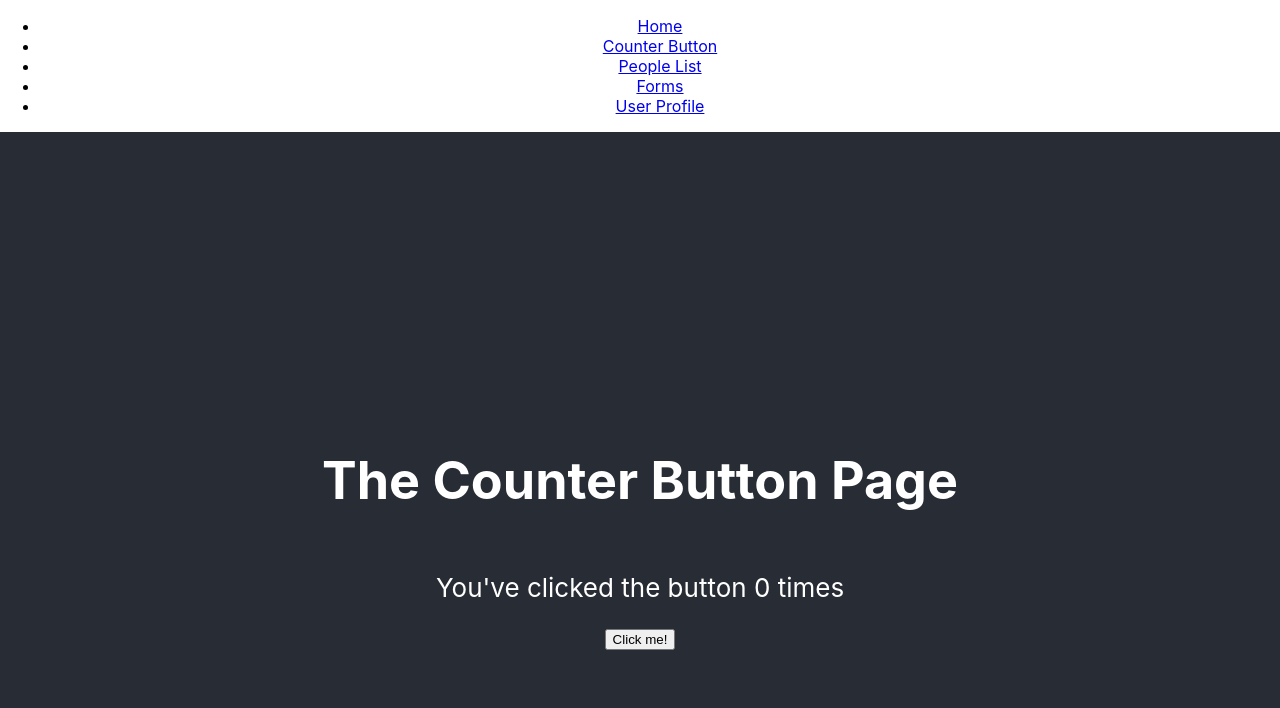
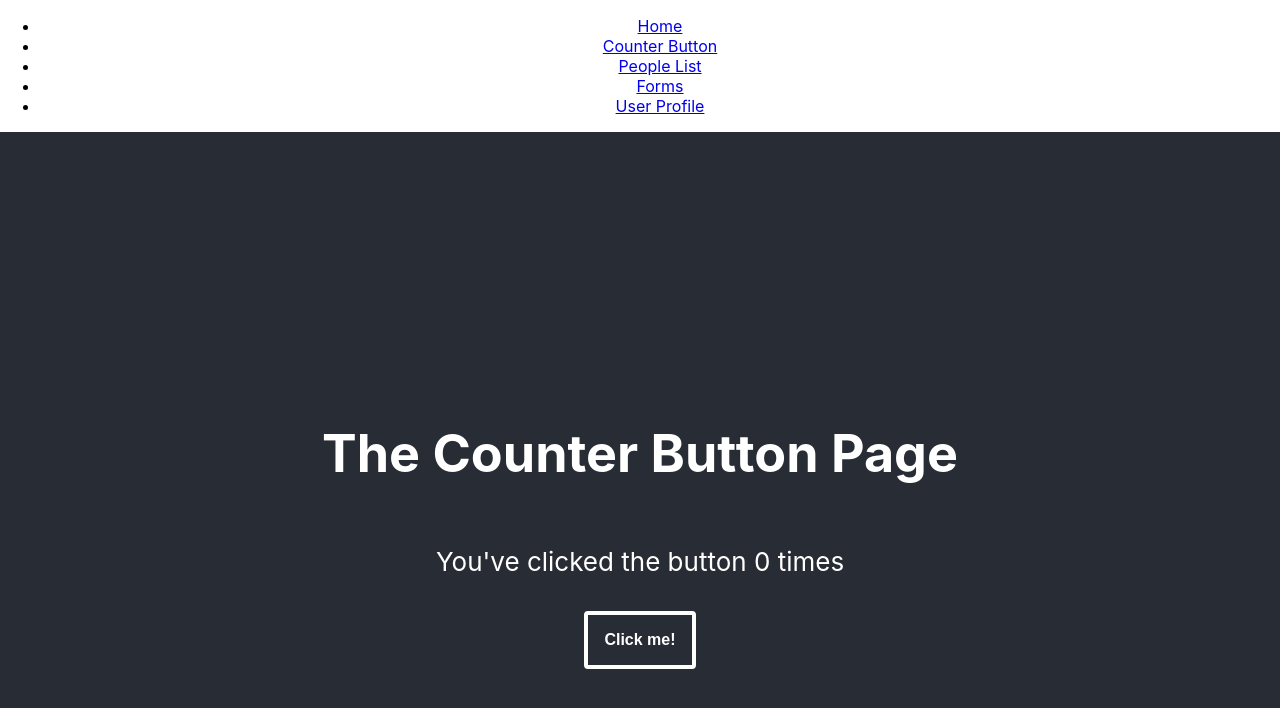
Before and after one commit to Pablo-Darias/react-practice, a React (Create React App) app: page /counter in a window 1280 px wide. Shown: the top 708 px of the page. Built offline with nearby package versions, Linux system fonts and the light colour scheme.

Commit message:
Lesson 6 - WIP

```diff
--- /dev/null
+++ b/src/Button.js
@@ -0,0 +1,23 @@
+import React from 'react'
+import styled from 'styled-components'
+
+const StyledButton = styled.button`
+  background-color: transparent;
+  border: 4px solid white;
+  border-radius: 4px;
+  color: white;
+  cursor: pointer;
+  font-size: 16px;
+  font-weight: bold;
+  margin: 8px;
+  outline: none;
+  padding: 16px
+
+`
+
+
+export const Button = ({ children, buttonColor, ...props }) => {
+  return (
+    <StyledButton buttonColor={buttonColor} {...props}>{children}</StyledButton>
+  )
+}
--- a/src/CongratulationsMessage.js
+++ b/src/CongratulationsMessage.js
@@ -1,10 +1,11 @@
 import React from 'react'
+import { Button } from './Button'
 
 export const CongratulationsMessage = ({ threshold, onHide }) => {
   return (
     <>
       <h1>Congratulations! You've reached {threshold}</h1>
-      <button onClick={onHide}>Hide</button>
+      <Button onClick={onHide}>Hide</Button>
     </>
   )
 
--- a/src/CounterButton.js
+++ b/src/CounterButton.js
@@ -1,4 +1,5 @@
 import React, { useEffect } from 'react'
+import { Button } from './Button'
 
 export const CounterButton = ({ onIncrement, numberOfClicks }) => {
   useEffect(() => {
@@ -9,7 +10,7 @@ export const CounterButton = ({ onIncrement, numberOfClicks }) => {
   return (
     <>
       <p>You've clicked the button {numberOfClicks} times</p>
-      <button onClick={onIncrement}>Click me!</button>
+      <Button onClick={onIncrement}>Click me!</Button>
     </>
   )
 }
--- a/src/pages/ControlledFormPage.js
+++ b/src/pages/ControlledFormPage.js
@@ -1,4 +1,5 @@
 import React, { useState } from 'react'
+import { Button } from '../Button'
 
 export const ControlledFormPage = () => {
   const [name, setName] = useState('')
@@ -32,14 +33,14 @@ export const ControlledFormPage = () => {
           onChange={e => setFavoriteColor(e.target.value)}
         />
       </div>
-      <button onClick={e => {
+      <Button onClick={e => {
         alert(`
           Your name is ${name},
           Your email is ${email},
           Your favoriteColor is ${favoriteColor},
         `)
         e.preventDefault()
-      }}>Submit</button>
+      }}>Submit</Button>
     </form>
   )
 }
--- a/src/pages/UncontrolledFormPage.js
+++ b/src/pages/UncontrolledFormPage.js
@@ -1,4 +1,6 @@
 import React from 'react'
+import { Button } from '../Button'
+
 
 export const UncontrolledFormPage = () => {
   const nameInput = React.createRef();
@@ -29,14 +31,14 @@ export const UncontrolledFormPage = () => {
           placeholder="Favorite Color"
         />
       </div>
-      <button onClick={e => {
+      <Button onClick={e => {
         alert(`
           Your name is ${nameInput.current.value},
           Your email is ${emailInput.current.value},
           Your favorite color is ${favoriteColorInput.current.value},
         `);
         e.preventDefault();
-      }}>Submit</button>
+      }}>Submit</Button>
     </form>
   )
 }
```
